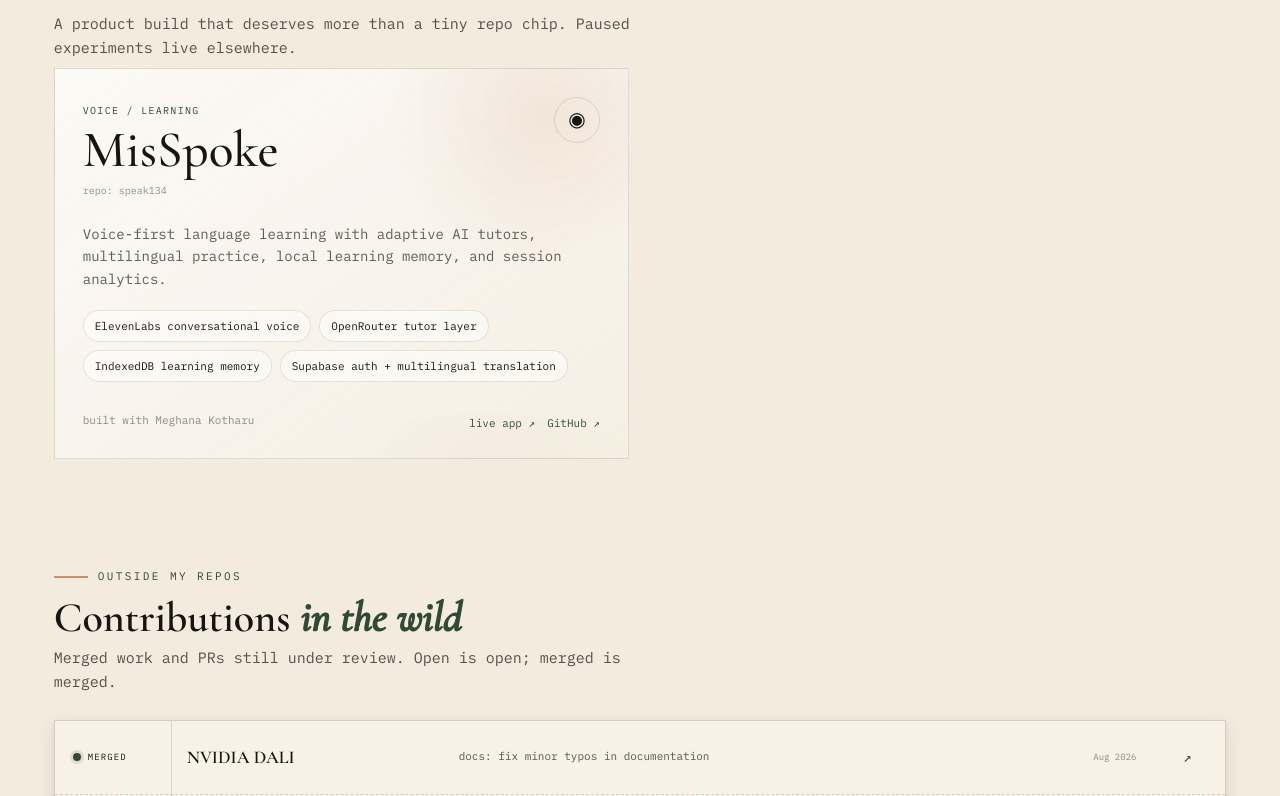
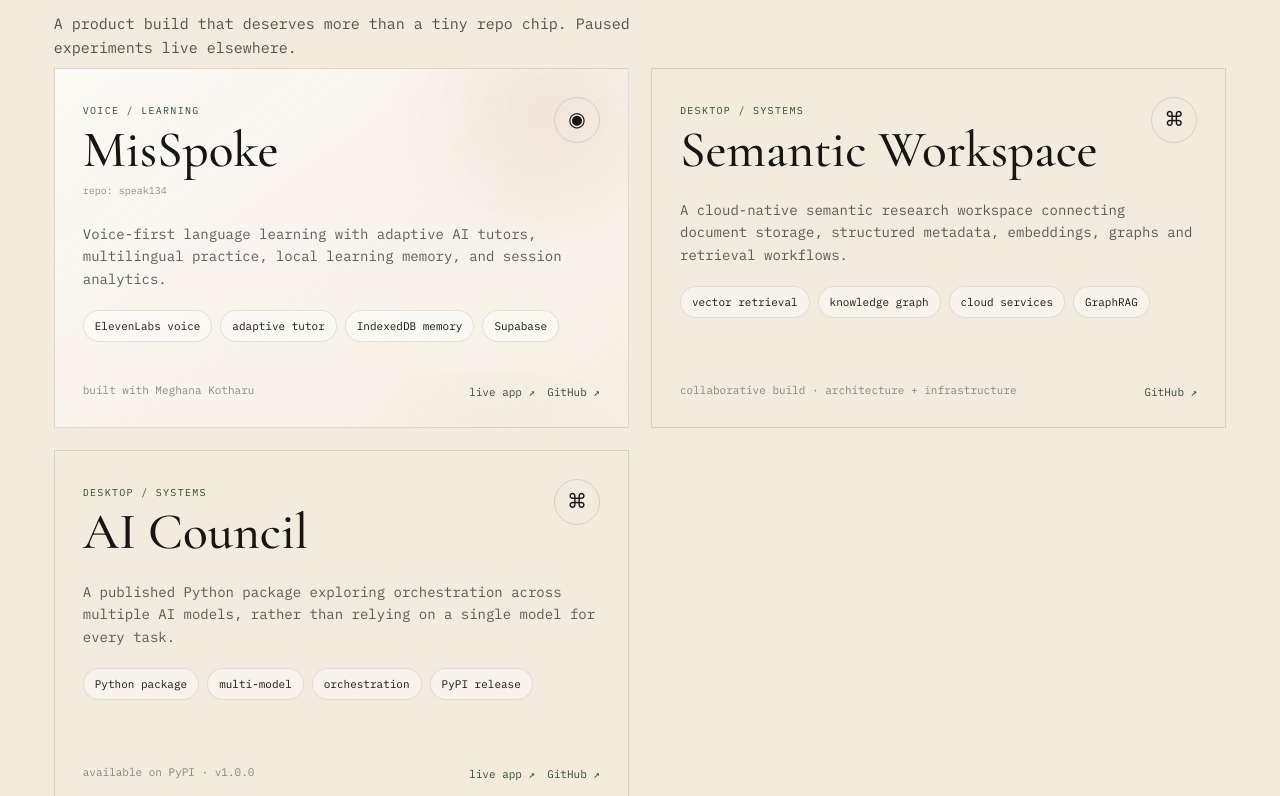
Before and after one commit to Mrudula-itsjuzme/portfolio-site, a React (Vite) app: page / in a window 1280 px wide. Shown: the part 4864-5660 px from the top of the page. Built offline with nearby package versions, Linux system fonts and the light colour scheme.

Commit message:
Expand product showcase with Semantic Workspace and AI Council

```diff
--- a/src/data/lab.js
+++ b/src/data/lab.js
@@ -228,20 +228,42 @@ export const featuredProjects = [
 export const productProjects = [
   {
     name: "MisSpoke",
+    category: "01 / VOICE + LEARNING",
+    headline: "A language partner that actually listens.",
     repoName: "speak134",
     href: "https://github.com/Mrudula-itsjuzme/speak134",
     demo: "https://misspoke1.vercel.app",
     note: "Voice-first language learning with adaptive AI tutors, multilingual practice, local learning memory, and session analytics.",
-    proofLines: [
-      "ElevenLabs conversational voice",
-      "OpenRouter tutor layer",
-      "IndexedDB learning memory",
-      "Supabase auth + multilingual translation",
-    ],
+    proofLines: ["ElevenLabs voice", "adaptive tutor", "IndexedDB memory", "Supabase"],
     meta: "built with Meghana Kotharu",
     variant: "voice",
+    visual: "voice",
+  },
+  {
+    name: "Semantic Workspace",
+    category: "02 / RESEARCH + SYSTEMS",
+    headline: "Research, connected beyond folders.",
+    href: "https://github.com/Noha-JM/Semantic_Workspace",
+    note: "A cloud-native semantic research workspace connecting document storage, structured metadata, embeddings, graphs and retrieval workflows.",
+    proofLines: ["vector retrieval", "knowledge graph", "cloud services", "GraphRAG"],
+    meta: "collaborative build · architecture + infrastructure",
+    variant: "workspace",
+    visual: "nodes",
+  },
+  {
+    name: "AI Council",
+    category: "03 / DEVELOPER TOOLS",
+    headline: "More than one model at the table.",
+    href: "https://pypi.org/project/ai-council-orchestrator/1.0.0/",
+    demo: "https://pypi.org/project/ai-council-orchestrator/1.0.0/",
+    note: "A published Python package exploring orchestration across multiple AI models, rather than relying on a single model for every task.",
+    proofLines: ["Python package", "multi-model", "orchestration", "PyPI release"],
+    meta: "available on PyPI · v1.0.0",
+    variant: "council",
+    visual: "orbit",
   },
 ];
+
 
 export const researchRows = [
   {
```
